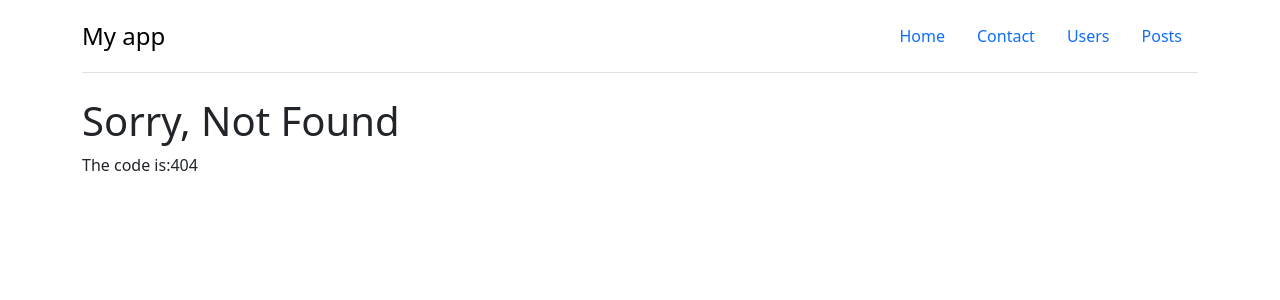
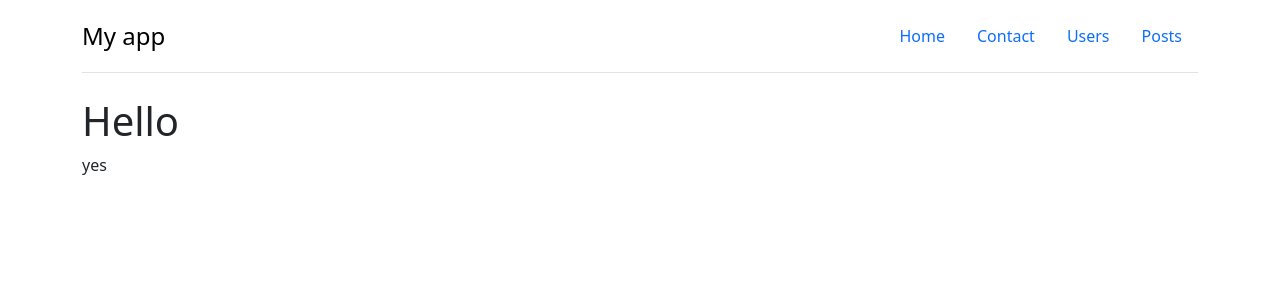
Before and after one commit to ferlobo1985/UDMY-SVELTE5-Svelte-kit-SSR, a SvelteKit app: page /about in a window 1280 px wide. Before the commit this address had no page. Shown: the top 300 px of the page. Built offline with nearby package versions, Linux system fonts and the light colour scheme.

Commit message:
22- SSR vs CSR
22- SSR vs CSR

```diff
--- a/src/routes/+layout.js
+++ b/src/routes/+layout.js
@@ -1 +1 @@
-export const prerender = 'auto';
+//export const prerender = 'auto';
--- /dev/null
+++ b/src/routes/about/+page.server.js
@@ -0,0 +1,6 @@
+
+export async function load() {
+    return {
+        data:'yes'
+    }
+}
--- /dev/null
+++ b/src/routes/about/+page.svelte
@@ -0,0 +1,6 @@
+<script>
+    let { data } = $props();
+</script>
+
+<h1>Hello</h1>
+<p>{data.data}</p>
```
